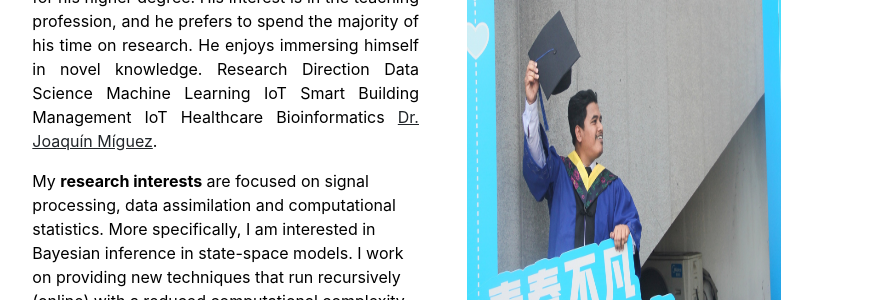
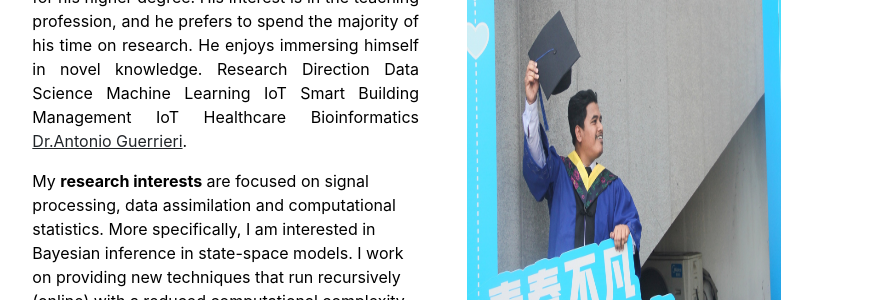
Before and after one commit to babulcseian/babulcseian.github.io, a Jekyll site: the page built from index.md, in a window 1280 px wide. Shown: the part 518-818 px from the top of the page, without its empty margins (197-1081 px from the left). Built offline with Jekyll 4.4.1, drawn with Linux system fonts in a browser that asks for light colours; a style sheet for code colours, icons or effects is not loaded.

Commit message:
Update home.html

```diff
--- a/_layouts/home.html
+++ b/_layouts/home.html
@@ -14,11 +14,8 @@ He took study leave for his higher degree. His interest is in the teaching profe
 He enjoys immersing himself in novel knowledge.
 
 Research Direction
-Data Science
-Machine Learning
-IoT Smart Building Management
-IoT Healthcare
-Bioinformatics <a class="other" href='https://jmiguez.webs.tsc.uc3m.es/'>Dr. Joaquín Míguez</a>. </p>
+Data Science Machine Learning IoT Smart Building Management
+IoT Healthcare Bioinformatics <a class="other" href='https://jmiguez.webs.tsc.uc3m.es/'>Dr.Antonio Guerrieri</a>. </p>
     <!-- Before that and in the same college, I got my master's degree in Multimedia and Communications, as well as the master's degree in Telecommunications engineering in 2017. Previously, I finished my Telecommunications Engineering bachelor's degree from Universidade de Vigo in 2015. -->
 
     <p>My <strong>research interests</strong> are focused on signal processing, data assimilation and computational statistics. More specifically, I am interested in Bayesian inference in state-space models. I work on providing new techniques that run recursively (online) with a reduced computational complexity (compared to the state-of-the-art methods) in order to obtain both parameter and state estimates. I'm also interested in the application of these probabilistic methods in different fields of science such as ecology, energy, geoscience and climate. </p>
```
